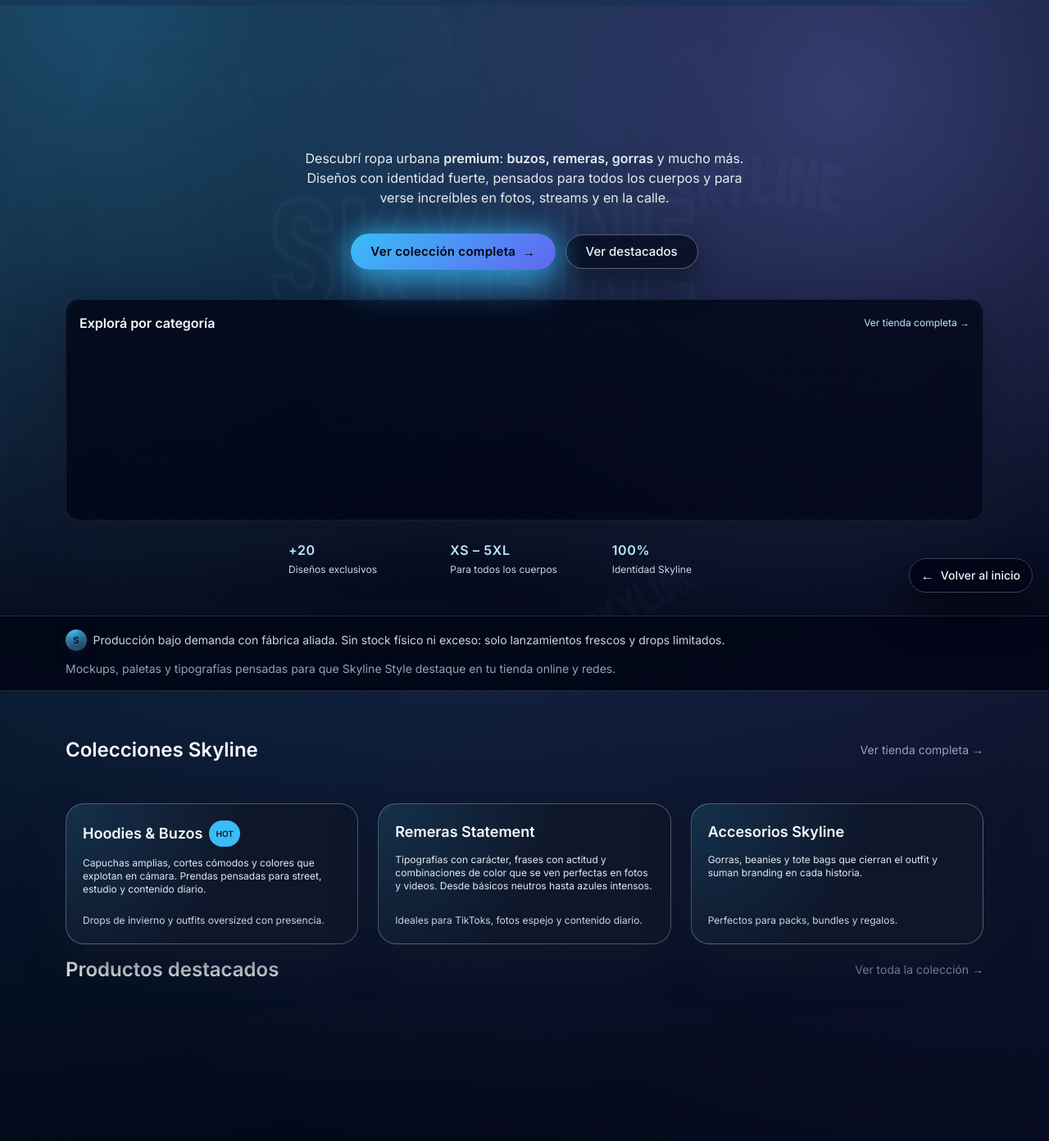
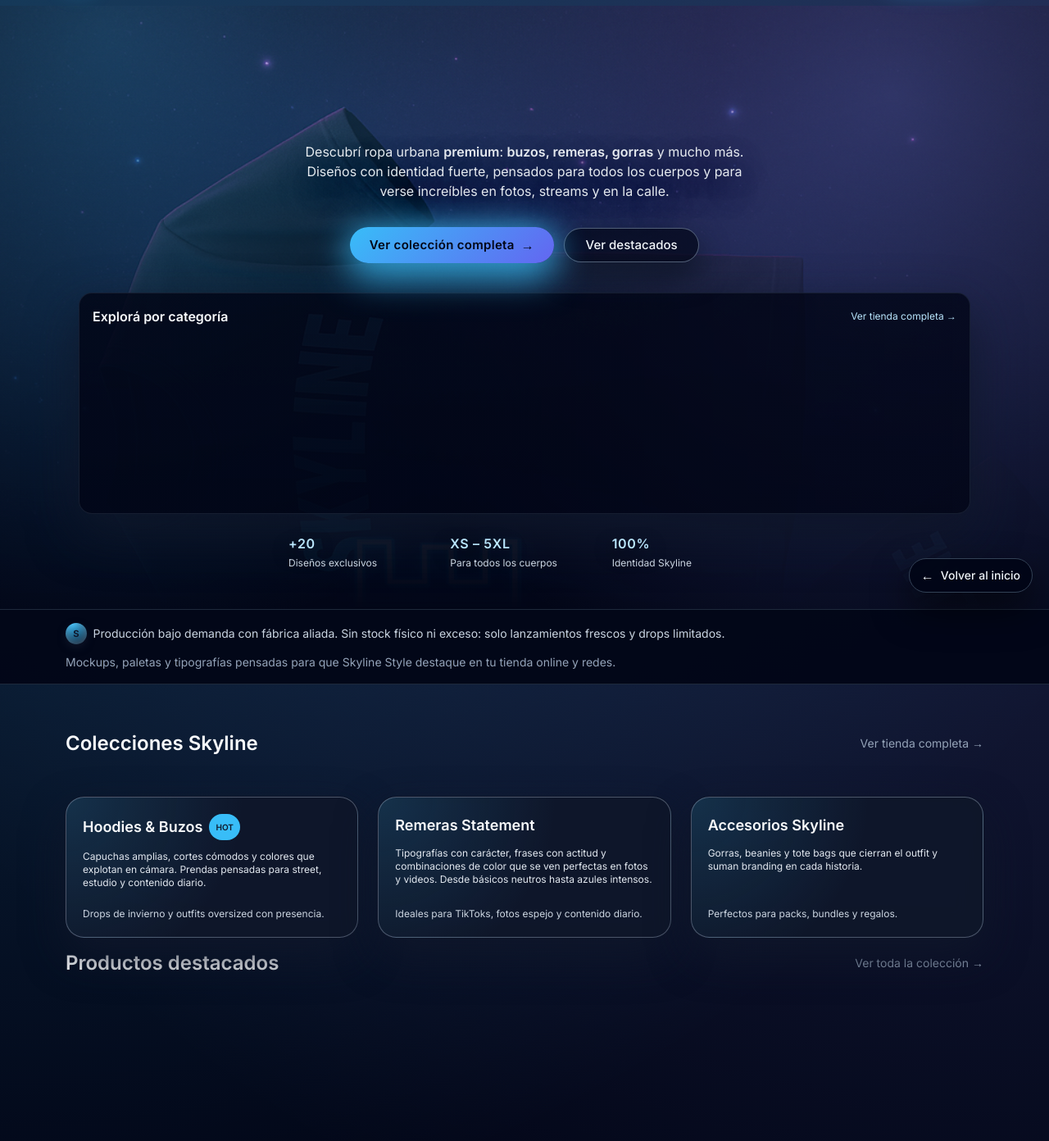
Before and after one commit to GStream2025/skyline-style, a Flask app: page / in a window 1280 px wide. Shown: the part 57-1449 px from the top of the page at 82% size. Run offline with Flask 3, Linux system fonts and the light colour scheme; parts of the project's set-up code (start-up, migrations or seed data) failed here and were passed over; some libraries are stand-ins or nearby versions.

Commit message:
Mejora hero replica mockup

```diff
--- a/app/templates/index.html
+++ b/app/templates/index.html
@@ -8,26 +8,139 @@
        HERO PORTADA SKYLINE STYLE
        ============================= */
 
-    .hero-hero-bg {
-        background-color: #020617; /* fallback si tarda en cargar la imagen */
-    }
-
     .hero-main {
         position: relative;
         overflow: hidden;
-        min-height: calc(100vh - 3.5rem);
+        min-height: calc(100vh - 4rem); /* casi pantalla completa sin el header */
         display: flex;
         align-items: flex-end;
+        background-color: #020617;
+        color: #e5e7eb;
     }
 
-    .hero-main-overlay {
-        background:
-            radial-gradient(circle at 10% 0%, rgba(56,189,248,0.32), transparent 55%),
-            radial-gradient(circle at 80% 15%, rgba(129,140,248,0.36), transparent 60%),
-            linear-gradient(to bottom right, rgba(15,23,42,0.95), rgba(2,6,23,0.96));
+    /* Fondo principal del mockup */
+    .hero-hero-bg {
+        position: absolute;
+        inset: 0;
+        background-image: url("{{ url_for('static', filename='img/hero/skyline_hero_master.png') }}");
+        background-size: cover;
+        background-position: center top;
+        background-repeat: no-repeat;
+        background-color: #020617; /* fallback mientras carga */
+        transform: translateZ(0);
     }
 
-    /* Cards glass del carrusel inferior */
+    /* Capa de overlay galaxia para leer mejor el texto */
+    .hero-main-overlay {
+        position: absolute;
+        inset: 0;
+        background:
+            radial-gradient(circle at 10% 5%, rgba(56,189,248,0.28), transparent 55%),
+            radial-gradient(circle at 85% 15%, rgba(129,140,248,0.32), transparent 60%),
+            linear-gradient(to bottom, rgba(15,23,42,0.1) 0%, rgba(2,6,23,0.85) 70%, rgba(2,6,23,1) 100%);
+        mix-blend-mode: normal;
+        pointer-events: none;
+    }
+
+    /* Contenedor de contenido del hero */
+    .hero-main-inner {
+        position: relative;
+        z-index: 10;
+        width: 100%;
+        max-width: 1120px;
+        margin: 0 auto;
+        padding: 0 1rem 1.75rem;
+    }
+
+    @media (min-width: 768px) {
+        .hero-main-inner {
+            padding-bottom: 3rem;
+        }
+    }
+
+    /* Texto principal debajo del logo del mockup */
+    [data-hero-text] {
+        max-width: 640px;
+        margin-left: auto;
+        margin-right: auto;
+        text-align: center;
+        text-shadow: 0 18px 40px rgba(15,23,42,0.9);
+    }
+
+    [data-hero-text] p {
+        font-size: .9rem;
+    }
+
+    @media (min-width: 768px) {
+        [data-hero-text] p {
+            font-size: 1rem;
+        }
+    }
+
+    @media (max-width: 639px) {
+        /* un poco más de respiro sobre el carrusel en cel */
+        [data-hero-text] {
+            margin-bottom: 1.5rem;
+        }
+    }
+
+    /* =============================
+       BOTONES PRINCIPALES HERO
+       ============================= */
+
+    .btn-primary-glow {
+        border-radius: 999px;
+        background: linear-gradient(135deg, #38bdf8, #6366f1);
+        color: #020617;
+        box-shadow:
+            0 18px 45px rgba(56,189,248,0.7),
+            0 0 40px rgba(56,189,248,0.65);
+        border: none;
+        transition:
+            transform .18s ease,
+            box-shadow .18s ease,
+            background .18s ease,
+            filter .18s ease;
+        padding: 0.65rem 1.9rem;
+    }
+
+    .btn-primary-glow:hover {
+        transform: translateY(-2px);
+        box-shadow:
+            0 24px 60px rgba(56,189,248,0.85),
+            0 0 55px rgba(129,140,248,0.9);
+        background: linear-gradient(135deg, #38bdf8, #4f46e5);
+        filter: brightness(1.05);
+    }
+
+    .btn-ghost-soft {
+        border-radius: 999px;
+        border-width: 1px;
+        border-style: solid;
+        padding: 0.6rem 1.6rem;
+        font-size: 0.85rem;
+        font-weight: 500;
+        background: rgba(15,23,42,0.88);
+        box-shadow: 0 16px 35px rgba(15,23,42,0.9);
+        color: #e5e7eb;
+        transition:
+            background .18s ease,
+            border-color .18s ease,
+            transform .18s ease,
+            color .18s ease;
+    }
+
+    .btn-ghost-soft:hover {
+        transform: translateY(-2px);
+        border-color: rgba(191,219,254,0.95);
+        background: rgba(15,23,42,0.96);
+        color: #f9fafb;
+    }
+
+    /* =============================
+       CARDS HERO INFERIOR
+       ============================= */
+
     .hero-card {
         flex: 0 0 44%;
         max-width: 220px;
@@ -41,16 +154,13 @@
     }
 
     .hero-card-inner {
-        background: linear-gradient(
-            145deg,
-            rgba(15, 23, 42, 0.96),
-            rgba(15, 23, 42, 0.9)
-        );
+        background: radial-gradient(circle at top left, rgba(56,189,248,0.22), transparent 55%),
+                    rgba(15,23,42,0.98);
         border-radius: 1.25rem;
         padding: 0.6rem 0.7rem 0.75rem;
         border: 1px solid rgba(51, 65, 85, 0.95);
         box-shadow:
-            0 22px 46px rgba(15, 23, 42, 0.95),
+            0 22px 46px rgba(15, 23, 42, 0.96),
             0 0 32px rgba(15, 23, 42, 0.9);
         transition:
             transform 0.22s ease,
@@ -61,40 +171,45 @@
 
     .hero-card-inner:hover {
         transform: translateY(-4px);
-        border-color: rgba(56, 189, 248, 0.85);
+        border-color: rgba(56, 189, 248, 0.9);
         box-shadow:
             0 26px 60px rgba(15, 23, 42, 0.98),
-            0 0 40px rgba(56, 189, 248, 0.6);
-        background: linear-gradient(
-            150deg,
-            rgba(15, 23, 42, 0.99),
-            rgba(8, 47, 73, 0.98)
-        );
+            0 0 40px rgba(56, 189, 248, 0.7);
+        background: radial-gradient(circle at top left, rgba(56,189,248,0.34), transparent 55%),
+                    rgba(8,47,73,0.98);
     }
 
     /* Stats mini del hero */
     [data-stat] dt {
         letter-spacing: 0.04em;
+        text-shadow: 0 8px 22px rgba(15,23,42,0.95);
     }
 
-    /* Tarjetas elevadas (colecciones) */
+    /* =============================
+       CARDS COLECCIONES
+       ============================= */
+
     .card-elevated {
         border-radius: 1.4rem;
         border: 1px solid rgba(148,163,184,0.45);
-        background: radial-gradient(circle at top left, rgba(56,189,248,0.16), transparent 55%),
-                    rgba(15,23,42,0.96);
+        background:
+            radial-gradient(circle at top left, rgba(56,189,248,0.16), transparent 55%),
+            rgba(15,23,42,0.97);
         box-shadow:
-            0 22px 50px rgba(15,23,42,0.9),
+            0 22px 50px rgba(15,23,42,0.92),
             0 0 0 1px rgba(15,23,42,1);
-        transition: transform .22s ease, box-shadow .22s ease, border-color .22s ease;
+        transition:
+            transform .22s ease,
+            box-shadow .22s ease,
+            border-color .22s ease;
     }
 
     .card-elevated:hover {
         transform: translateY(-4px);
         border-color: rgba(56,189,248,0.9);
         box-shadow:
-            0 28px 70px rgba(15,23,42,0.95),
-            0 0 0 1px rgba(59,130,246,0.9);
+            0 28px 70px rgba(15,23,42,0.96),
+            0 0 0 1px rgba(59,130,246,0.95);
     }
 
     /* Pills / tags */
@@ -129,43 +244,10 @@
         border-radius: 999px;
     }
 
-    /* Botones principales (por si no están en custom.css) */
-    .btn-primary-glow {
-        border-radius: 999px;
-        background: linear-gradient(135deg, #38bdf8, #6366f1);
-        color: #020617;
-        box-shadow:
-            0 18px 45px rgba(56,189,248,0.6),
-            0 0 35px rgba(56,189,248,0.7);
-        border: none;
-        transition: transform .18s ease, box-shadow .18s ease, background .18s ease;
-    }
+    /* =============================
+       CARDS RECOMENDACIONES
+       ============================= */
 
-    .btn-primary-glow:hover {
-        transform: translateY(-2px);
-        box-shadow:
-            0 24px 60px rgba(56,189,248,0.75),
-            0 0 45px rgba(129,140,248,0.8);
-        background: linear-gradient(135deg, #38bdf8, #4f46e5);
-    }
-
-    .btn-ghost-soft {
-        border-radius: 999px;
-        border-width: 1px;
-        border-style: solid;
-        padding: 0.6rem 1.5rem;
-        font-size: 0.85rem;
-        font-weight: 500;
-        box-shadow: 0 16px 35px rgba(15,23,42,0.9);
-        transition: background .18s ease, border-color .18s ease, transform .18s ease;
-    }
-
-    .btn-ghost-soft:hover {
-        transform: translateY(-2px);
-        border-color: rgba(148,163,184,0.9);
-    }
-
-    /* Cards de recomendaciones (testimonios) */
     .rec-card {
         border-radius: 1.4rem;
         background:
@@ -220,20 +302,16 @@
 {% block content %}
 
 <!-- ===========================
-     HERO FULLSCREEN: IGUAL AL MOCKUP
+     HERO FULLSCREEN
 =========================== -->
-<section class="relative hero-main">
+<section class="hero-main">
     <!-- Fondo con la imagen 3D -->
-    <div class="absolute inset-0">
-        <div class="absolute inset-0 bg-cover bg-center hero-hero-bg"
-             style="background-image: url('{{ url_for('static', filename='img/hero/skyline_hero_master.png') }}');">
-        </div>
-        <!-- overlay para mejor lectura de texto -->
-        <div class="absolute inset-0 hero-main-overlay mix-blend-normal"></div>
-    </div>
+    <div class="hero-hero-bg"></div>
+    <!-- overlay para mejor lectura de texto -->
+    <div class="hero-main-overlay"></div>
 
     <!-- CONTENIDO -->
-    <div class="relative z-10 w-full max-w-6xl mx-auto px-4 pb-8 md:pb-10 lg:pb-12">
+    <div class="hero-main-inner">
         <!-- Texto principal centrado (como debajo del logo) -->
         <div class="max-w-xl mx-auto text-center mb-6 md:mb-8" data-hero-text>
             <p class="text-sm md:text-base text-slate-100/95">
@@ -350,15 +428,15 @@
 
         <!-- MINI STATS DEBAJO DEL HERO (como refuerzo de marca) -->
         <dl class="grid grid-cols-3 gap-4 pt-6 text-xs text-slate-300 max-w-xl mx-auto" aria-label="Datos rápidos de Skyline Style">
-            <div class="space-y-1" data-stat>
+            <div class="space-y-1 text-center md:text-left" data-stat>
                 <dt class="text-base font-semibold text-sky-200">+20</dt>
                 <dd>Diseños exclusivos</dd>
             </div>
-            <div class="space-y-1" data-stat>
+            <div class="space-y-1 text-center md:text-left" data-stat>
                 <dt class="text-base font-semibold text-sky-200">XS – 5XL</dt>
                 <dd>Para todos los cuerpos</dd>
             </div>
-            <div class="space-y-1" data-stat>
+            <div class="space-y-1 text-center md:text-left" data-stat>
                 <dt class="text-base font-semibold text-sky-200">100%</dt>
                 <dd>Identidad Skyline</dd>
             </div>
@@ -481,6 +559,7 @@
                 <a href="{{ url_for('main.product_detail', product_id=product.id) if product.id is defined else '#' }}"
                    class="group bg-slate-900/85 border border-slate-700 rounded-2xl overflow-hidden shadow-sm hover:shadow-2xl hover:-translate-y-1 transition duration-300 flex flex-col"
                    aria-label="Ver detalles de {{ product.name }}"
+
                    data-product-card>
                     <div class="aspect-square bg-slate-900 overflow-hidden">
                         <img src="{{ product.image }}"
```
Also changed, not shown: app/static/img/hero/skyline_hero_master.png.
